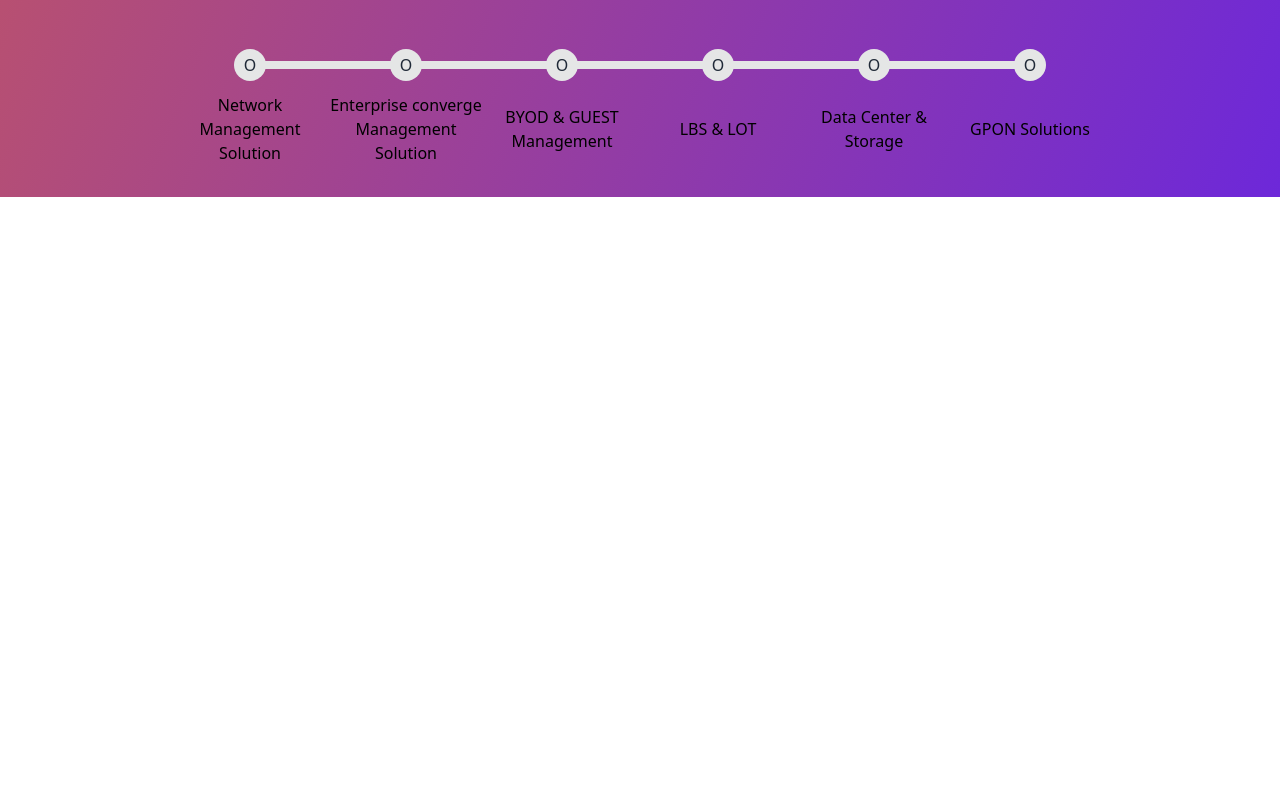
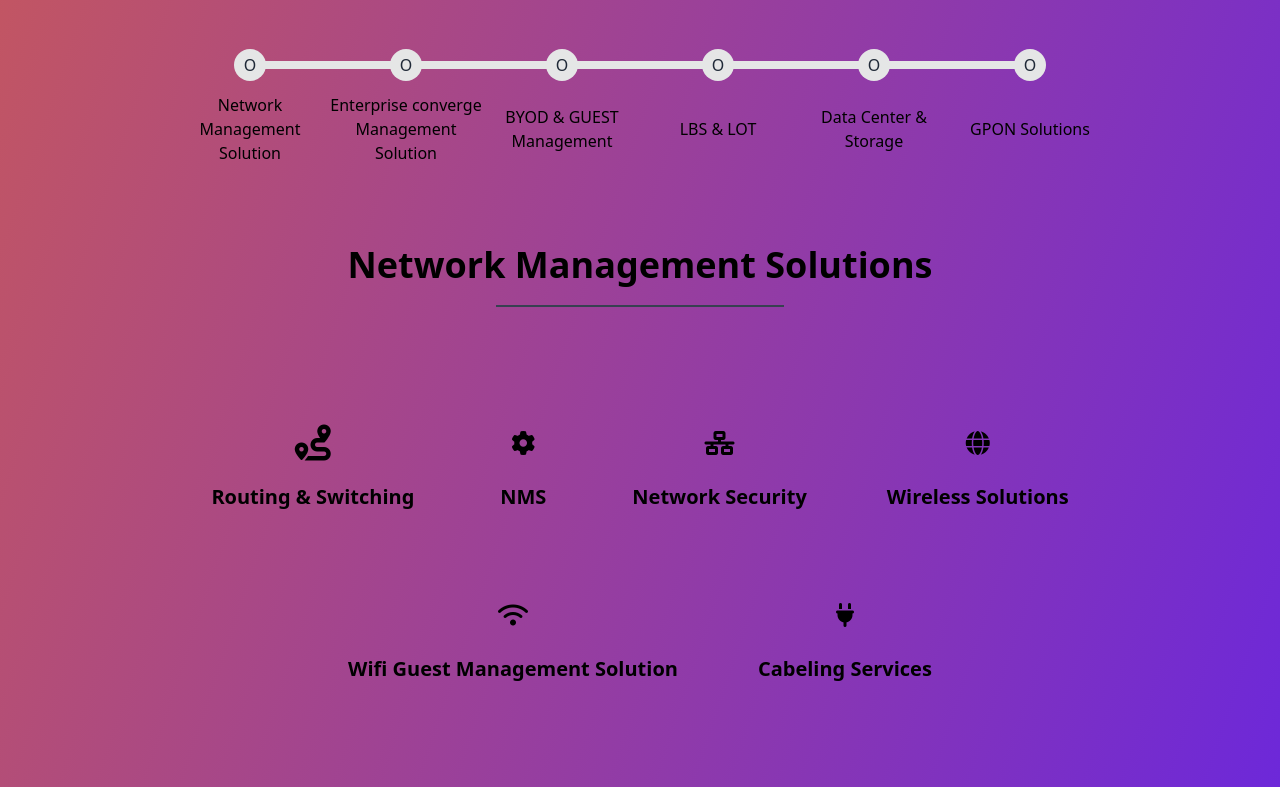
Before and after one commit to KanhaiyaPandey/GT_KARWIN, a React (Vite) app: page / in a window 1280 px wide. Shown: the part 2995-3782 px from the top of the page. Before the commit the page ends 3192 px from the top, so only its background shows below. Built offline with nearby package versions, Linux system fonts and the light colour scheme.

Commit message:
bug fixing

```diff
--- a/src/components/Services.jsx
+++ b/src/components/Services.jsx
@@ -67,6 +67,49 @@ const Services = () => {
              <li data-content="O" className="step">GPON Solutions</li>
          </ul>
 
+         <div className=" flex flex-col gap-10 mt-10 w-full">
+              <div className=" flex flex-col items-center justify-center">
+                <h1 className="sm:text-4xl text-2xl font-semibold">Network Management Solutions</h1>
+                <hr className=" w-72 text-center border border-gray-700 mt-5" />
+              </div>
+
+              <div className=" flex flex-wrap w-full items-center p-8 justify-center">
+
+                <div className="p-10 flex flex-col gap-4 items-center justify-center">
+                <button className="btn btn-ghost text-3xl sm:text-2xl"><i className="fa-solid fa-route fa-xl"></i></button>
+                  <span className="sm:text-xl font-semibold">Routing & Switching</span>
+                </div>
+
+                <div className="p-10 flex flex-col gap-4 items-center justify-center">
+                <button className=" btn btn-ghost text-3xl sm:text-2xl"><i className="fa-solid fa-gear"></i></button>
+                  <span className="sm:text-xl font-semibold">NMS</span>
+                </div>
+
+                <div className="p-10 flex flex-col gap-4 items-center justify-center">
+                <button className="btn btn-ghost text-3xl sm:text-2xl"><i className="fa-solid fa-network-wired"></i></button>
+                  <span className="sm:text-xl font-semibold">Network Security</span>
+                </div>
+
+                <div className="p-10 flex flex-col gap-4 items-center justify-center">
+                <button className="text-3xl btn btn-ghost sm:text-2xl"><i className="fa-solid fa-globe"></i></button>
+                  <span className="sm:text-xl font-semibold">Wireless Solutions</span>
+                </div>
+
+
+                <div className="p-10 flex flex-col gap-4 items-center justify-center">
+                <button className="text-3xl btn btn-ghost sm:text-2xl"><i className="fa-solid fa-wifi"></i></button>
+                  <span className="sm:text-xl font-semibold">Wifi Guest Management Solution</span>
+                </div>
+
+
+                <div className="p-10 flex flex-col gap-4 items-center justify-center">
+                  <button className="text-3xl btn btn-ghost sm:text-2xl"><i className="fa-solid fa-plug"></i></button>
+                  <span className="sm:text-xl font-semibold">Cabeling Services</span>
+                </div>
+
+              </div>
+         </div>
+
       </div>
     </div>
   )
```
